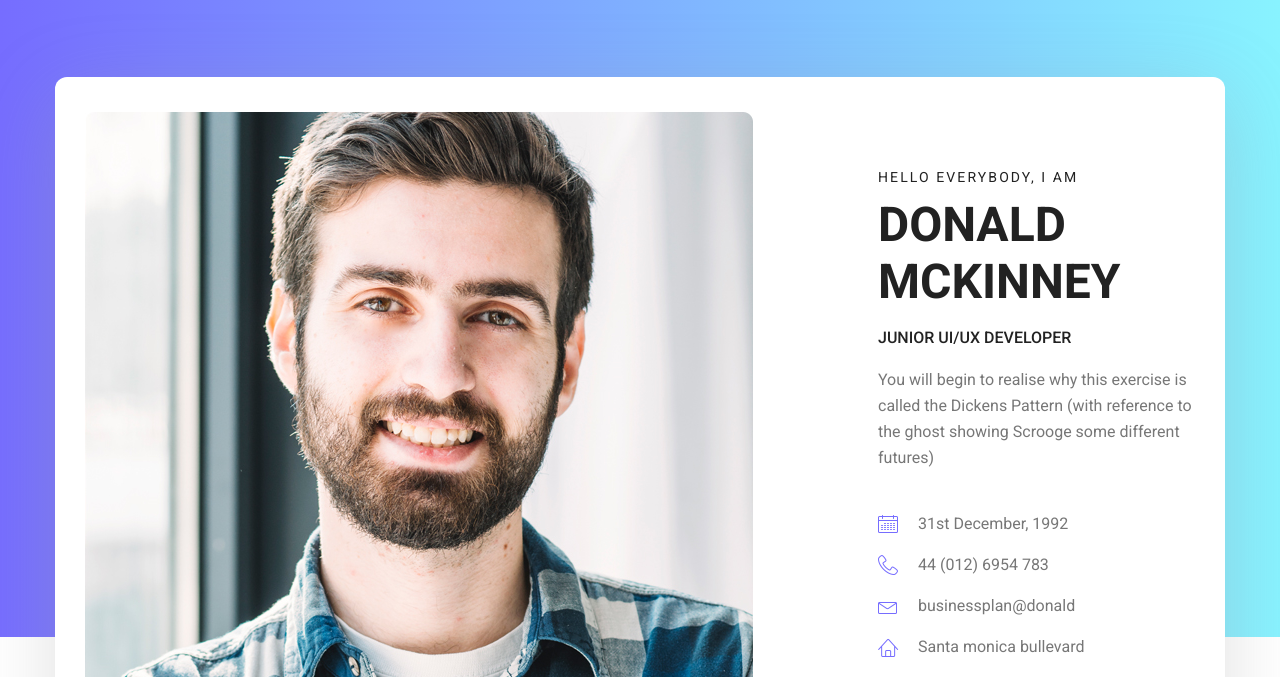
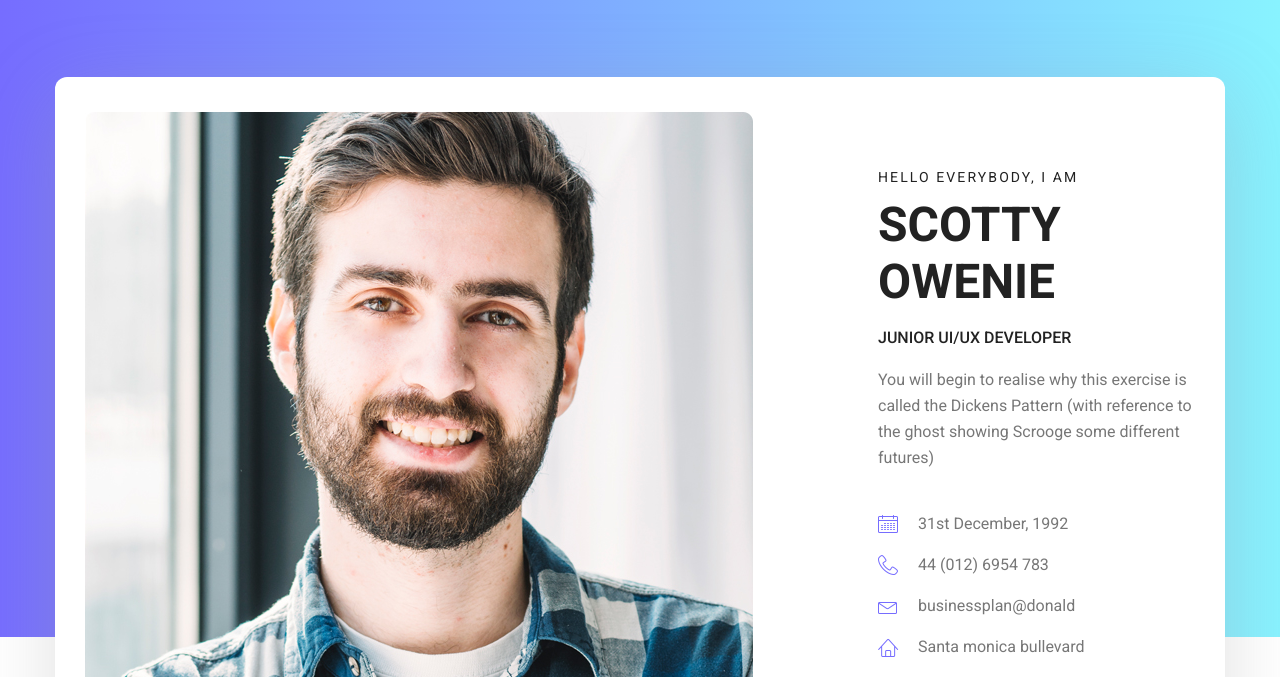
Before and after one commit to scottyzone/scottyzone.github.io, a plain HTML site: page index.html in a window 1280 px wide. Shown: the part 123-800 px from the top of the page. Drawn offline with Linux system fonts and the light colour scheme.

Commit message:
Change Name

```diff
--- a/index.html
+++ b/index.html
@@ -75,7 +75,7 @@
 							<div class="media-body">
 								<div class="personal_text">
 									<h6>Hello Everybody, i am</h6>
-									<h3>Donald McKinney</h3>
+									<h3>Scotty Owenie</h3>
 									<h4>Junior UI/UX Developer</h4>
 									<p>You will begin to realise why this exercise is called the Dickens Pattern (with reference to the ghost showing Scrooge some different futures)</p>
 									<ul class="list basic_info">
```
